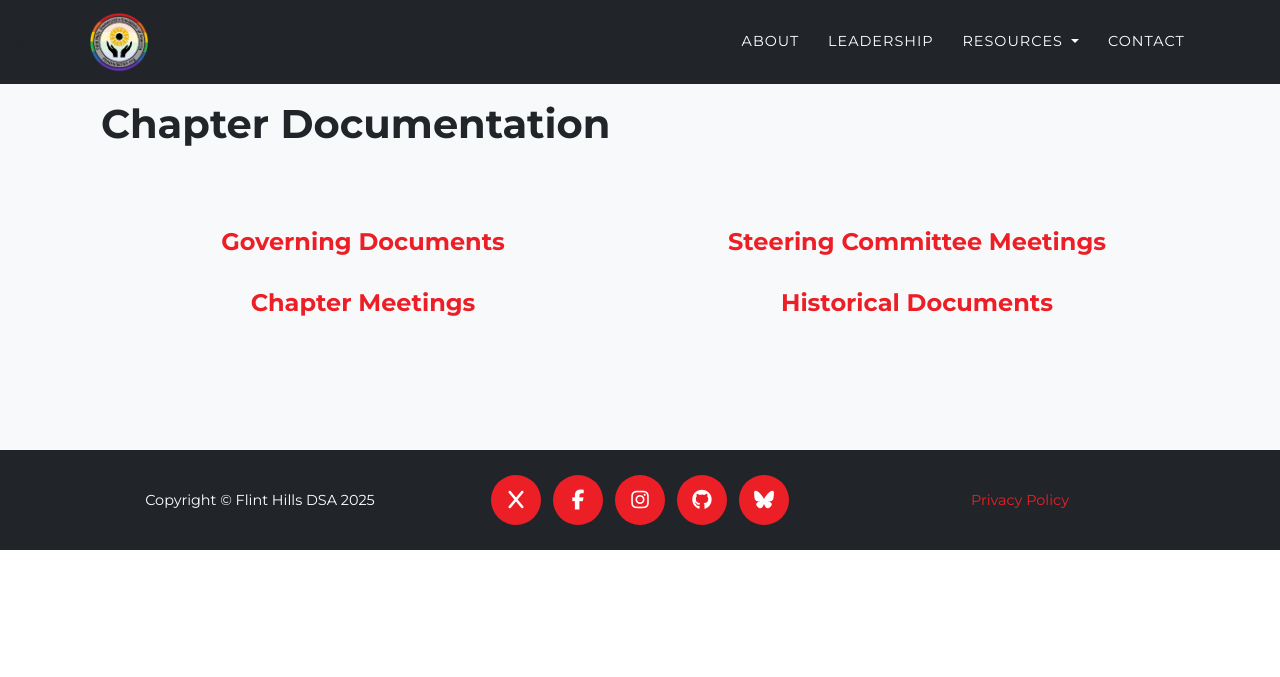
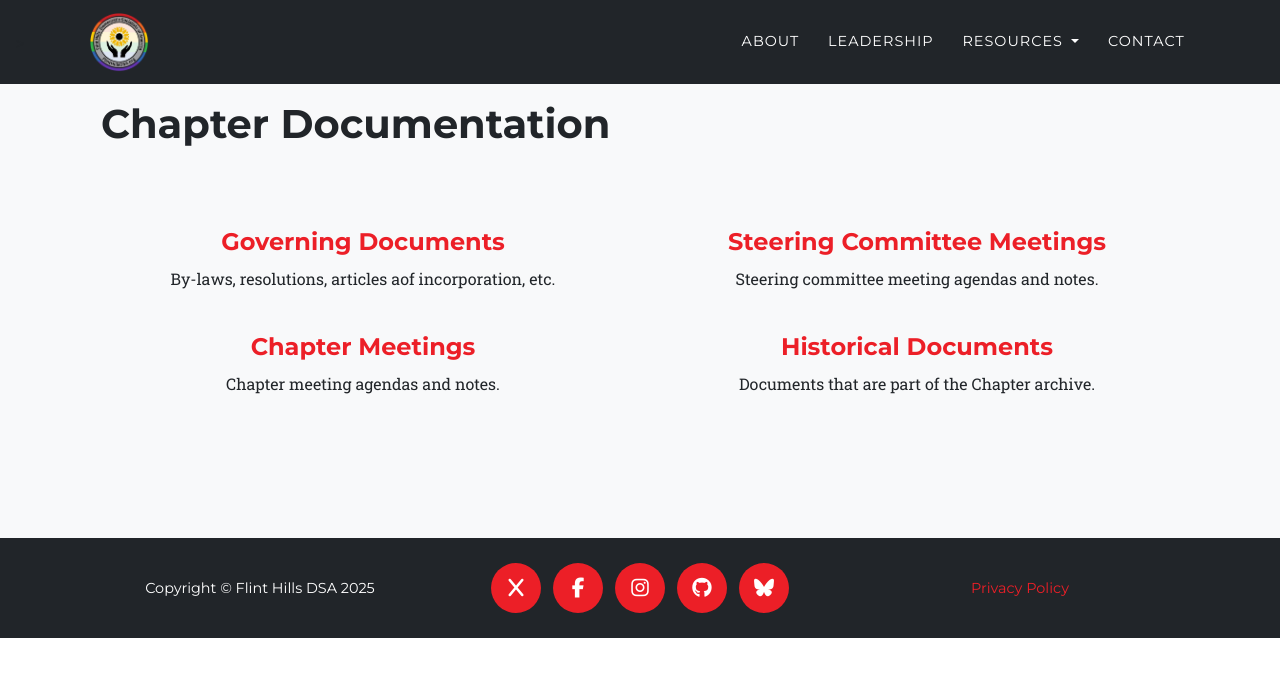
Before and after one commit to flinthillsdsa/website, a Jekyll site: the page built from _resources/chapter-documentation/index.md, in a window 1280 px wide. Shown: the top 677 px of the page. Built offline with Jekyll 4.4.1, drawn with Linux system fonts in a browser that asks for light colours; some web fonts are replaced.

Commit message:
Update index.md

```diff
--- a/_resources/chapter-documentation/index.md
+++ b/_resources/chapter-documentation/index.md
@@ -18,6 +18,7 @@ permalink: /resources/chapter-documentation/
         Governing Documents
       </a>
     </h4>
+    <p>By-laws, resolutions, articles aof incorporation, etc.</p>
   </div>
 
   <!-- Steering Committee Meetings -->
@@ -27,6 +28,7 @@ permalink: /resources/chapter-documentation/
         Steering Committee Meetings
       </a>
     </h4>
+    <p>Steering committee meeting agendas and notes.</p>
   </div>
 
   <!-- Chapter Meetings -->
@@ -36,6 +38,7 @@ permalink: /resources/chapter-documentation/
         Chapter Meetings
       </a>
     </h4>
+    <p>Chapter meeting agendas and notes.</p>
   </div>
 
   <!-- Historical Documents -->
@@ -45,6 +48,7 @@ permalink: /resources/chapter-documentation/
         Historical Documents
       </a>
     </h4>
+    <p>Documents that are part of the Chapter archive.</p>
   </div>
 
 </div>
```
